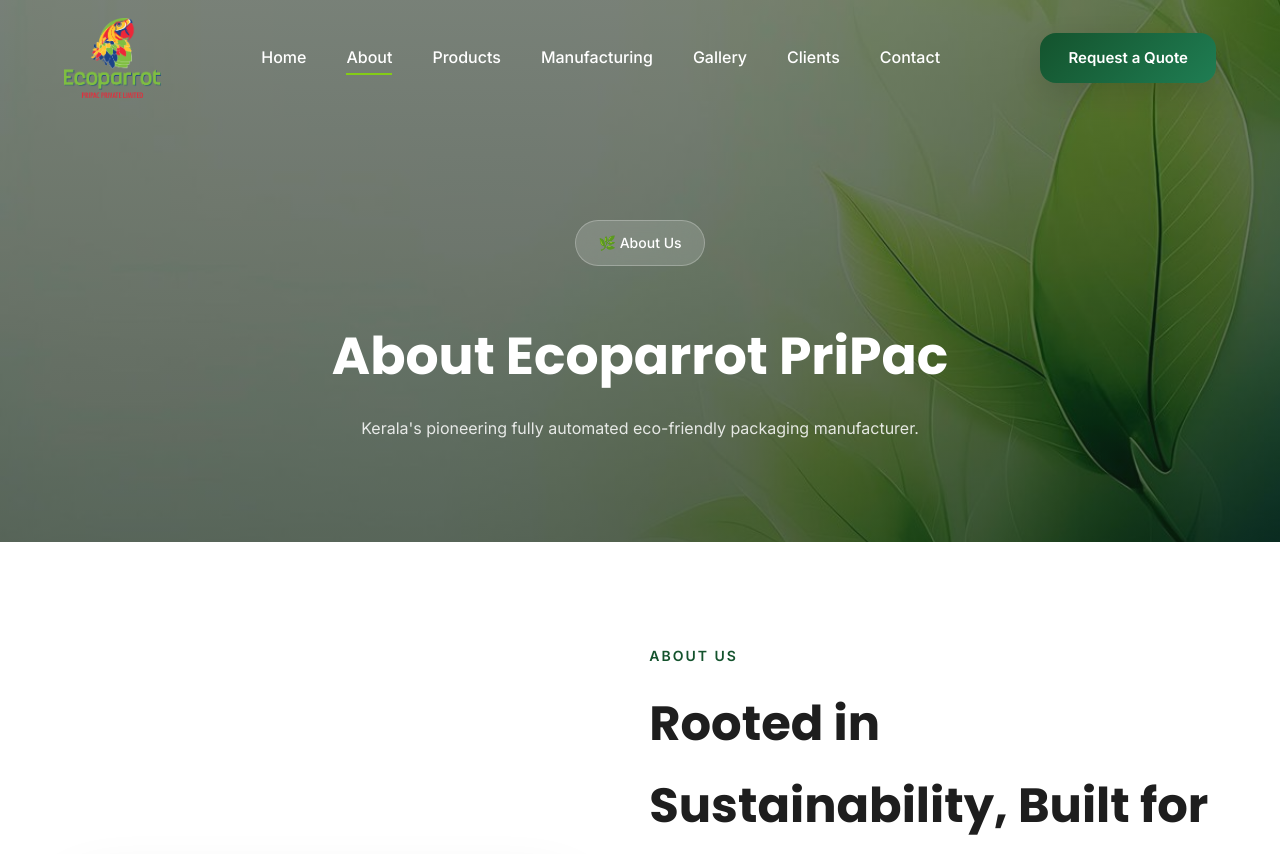
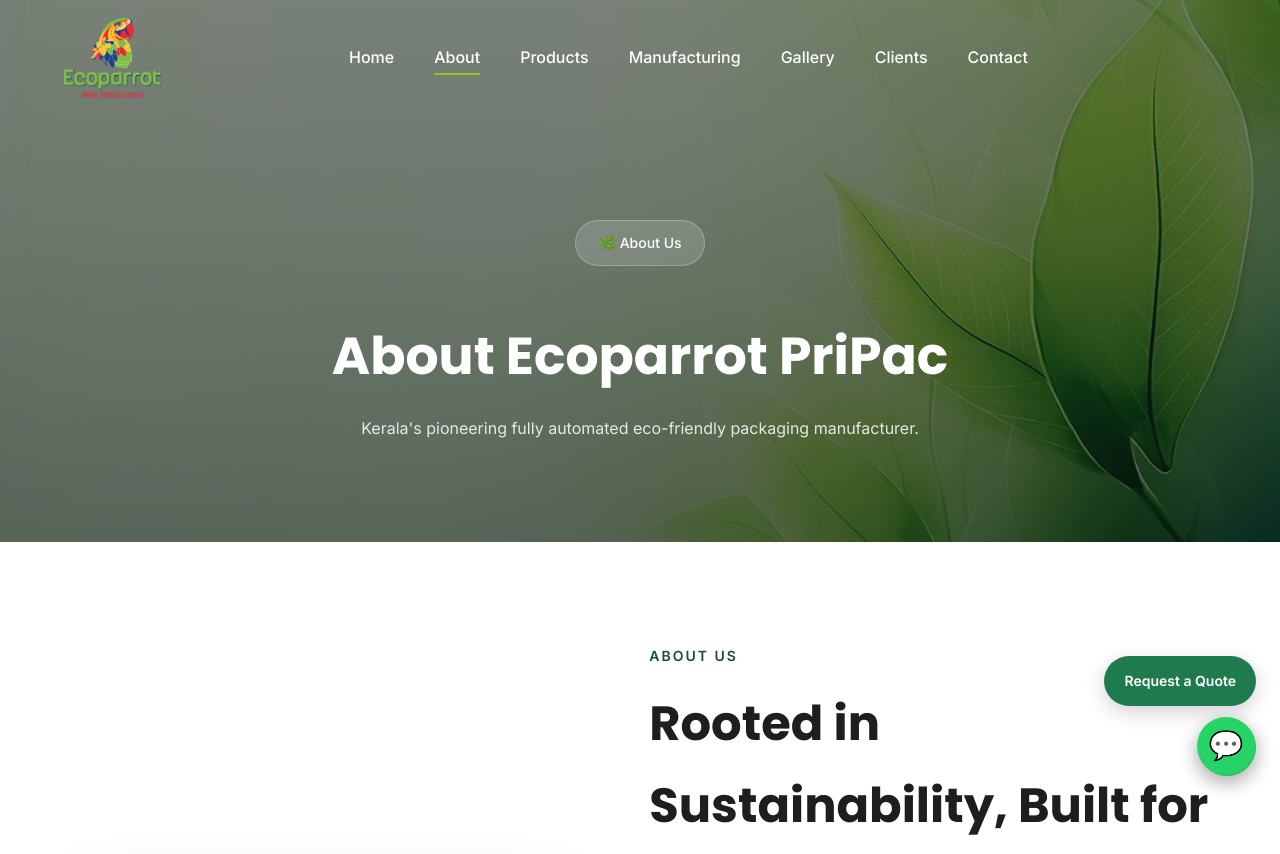
Before and after one commit to nabeel813/Ecoparrot, a Django app: page /about/ in a window 1280 px wide. Shown: the top 854 px of the page. Run offline with Django 5.2, Linux system fonts and the light colour scheme.

Commit message:
Add floating quote and WhatsApp buttons

```diff
--- /dev/null
+++ b/static/css/floating-actions.css
@@ -0,0 +1,95 @@
+.floating-actions {
+    position: fixed;
+    right: 24px;
+    bottom: 24px;
+
+    display: flex;
+    flex-direction: column;
+    align-items: flex-end;
+    gap: 12px;
+
+    z-index: 9999;
+}
+
+.floating-quote {
+    padding: 13px 20px;
+
+    background: var(--primary-color, #1f7a4d);
+    color: #fff;
+
+    border-radius: 30px;
+
+    font-family: 'Inter', sans-serif;
+    font-size: 14px;
+    font-weight: 600;
+
+    text-decoration: none;
+
+    box-shadow: 0 6px 20px rgba(0, 0, 0, 0.18);
+
+    transition: transform 0.3s ease,
+                box-shadow 0.3s ease;
+}
+
+.floating-quote:hover {
+    transform: translateY(-3px);
+
+    box-shadow: 0 10px 25px rgba(0, 0, 0, 0.25);
+}
+
+.floating-whatsapp {
+    width: 58px;
+    height: 58px;
+
+    display: flex;
+    align-items: center;
+    justify-content: center;
+
+    background: #25D366;
+    color: white;
+
+    border-radius: 50%;
+
+    text-decoration: none;
+
+    box-shadow: 0 6px 20px rgba(0, 0, 0, 0.20);
+
+    transition: transform 0.3s ease,
+                box-shadow 0.3s ease;
+}
+
+.floating-whatsapp svg {
+    width: 31px;
+    height: 31px;
+    fill: currentColor;
+}
+
+.floating-whatsapp:hover {
+    transform: scale(1.08);
+
+    box-shadow: 0 10px 28px rgba(0, 0, 0, 0.28);
+}
+
+@media (max-width: 768px) {
+
+    .floating-actions {
+        right: 16px;
+        bottom: 16px;
+        gap: 10px;
+    }
+
+    .floating-quote {
+        padding: 11px 16px;
+        font-size: 13px;
+    }
+
+    .floating-whatsapp {
+        width: 52px;
+        height: 52px;
+    }
+
+    .floating-whatsapp svg {
+        width: 27px;
+        height: 27px;
+    }
+}
--- /dev/null
+++ b/static/css/whatsapp.css
@@ -0,0 +1,50 @@
+/* Floating WhatsApp Button */
+
+.whatsapp-float {
+    position: fixed;
+    right: 25px;
+    bottom: 25px;
+
+    width: 58px;
+    height: 58px;
+
+    display: flex;
+    align-items: center;
+    justify-content: center;
+
+    background: #25D366;
+    color: white;
+
+    border-radius: 50%;
+
+    text-decoration: none;
+
+    font-size: 28px;
+
+    box-shadow: 0 6px 20px rgba(0, 0, 0, 0.20);
+
+    z-index: 9999;
+
+    transition: transform 0.3s ease,
+                box-shadow 0.3s ease;
+}
+
+.whatsapp-float:hover {
+    transform: scale(1.1);
+
+    box-shadow: 0 8px 25px rgba(0, 0, 0, 0.30);
+}
+
+@media (max-width: 768px) {
+
+    .whatsapp-float {
+        width: 52px;
+        height: 52px;
+
+        right: 18px;
+        bottom: 18px;
+
+        font-size: 24px;
+    }
+
+}
--- a/templates/website/base.html
+++ b/templates/website/base.html
@@ -36,7 +36,8 @@
     <link rel="stylesheet" href="{% static 'css/page-header.css' %}">
     <link rel="stylesheet" href="{% static 'css/animations.css' %}">
     <link rel="stylesheet" href="{% static 'css/responsive.css' %}">
-
+    <link rel="stylesheet" href="{% static 'css/floating-actions.css' %}">
+    <link rel="stylesheet" href="{% static 'css/whatsapp.css' %}">
     {% block extra_css %}{% endblock %}
 
 </head>
@@ -60,6 +61,30 @@
     <script src="https://cdnjs.cloudflare.com/ajax/libs/gsap/3.13.0/gsap.min.js"></script>
     <script src="https://cdnjs.cloudflare.com/ajax/libs/gsap/3.13.0/ScrollTrigger.min.js"></script>
 
+    <!-- Floating Contact Buttons -->
+
+<div class="floating-actions">
+
+    <!-- Request a Quote -->
+    <a href="{% url 'quotes:view' %}" class="floating-quote">
+        Request a Quote
+    </a>
+
+    <!-- WhatsApp -->
+    <a href="https://wa.me/919946018888?text=Hello%20Ecoparrot%2C%20I%20would%20like%20to%20know%20more%20about%20your%20packaging%20solutions."
+       class="floating-whatsapp"
+       target="_blank"
+       rel="noopener noreferrer"
+       aria-label="Chat with Ecoparrot on WhatsApp">
+
+        <svg viewBox="0 0 24 24" aria-hidden="true">
+            <path d="M20.52 3.48A11.86 11.86 0 0 0 12.05 0C5.5 0 .17 5.33.17 11.88c0 2.09.55 4.13 1.59 5.92L.1 24l6.34-1.66a11.9 11.9 0 0 0 5.61 1.42h.01c6.55 0 11.88-5.33 11.88-11.88 0-3.17-1.23-6.15-3.42-8.4ZM12.06 21.73h-.01a9.84 9.84 0 0 1-5.02-1.37l-.36-.21-3.76.99 1-3.66-.23-.38a9.82 9.82 0 0 1-1.5-5.22C2.18 6.46 6.61 2.03 12.06 2.03c2.64 0 5.12 1.03 6.99 2.9a9.82 9.82 0 0 1 2.89 6.99c0 5.45-4.43 9.88-9.88 9.88Zm5.42-7.4c-.3-.15-1.77-.87-2.04-.97-.27-.1-.47-.15-.67.15-.2.3-.77.97-.94 1.17-.17.2-.35.22-.65.07-.3-.15-1.26-.46-2.4-1.48-.89-.79-1.49-1.76-1.66-2.06-.17-.3-.02-.46.13-.61.13-.13.3-.35.45-.52.15-.17.2-.3.3-.5.1-.2.05-.37-.02-.52-.07-.15-.67-1.62-.92-2.22-.24-.58-.49-.5-.67-.51h-.57c-.2 0-.52.07-.79.37-.27.3-1.04 1.02-1.04 2.49s1.07 2.89 1.22 3.09c.15.2 2.1 3.21 5.09 4.5.71.31 1.26.5 1.69.64.71.23 1.35.2 1.86.12.57-.08 1.77-.72 2.02-1.42.25-.7.25-1.3.17-1.42-.07-.12-.27-.2-.57-.35Z"/>
+        </svg>
+
+    </a>
+
+</div>
+
     <!-- JavaScript -->
     <script src="{% static 'js/main.js' %}"></script>
     <script src="{% static 'js/navbar.js' %}"></script>
@@ -70,6 +95,19 @@
 
     {% block extra_js %}{% endblock %}
 
+
+<!-- Floating WhatsApp Button -->
+<a href="https://wa.me/919946018888"
+   class="whatsapp-float"
+   target="_blank"
+   rel="noopener noreferrer"
+   aria-label="Chat with Ecoparrot on WhatsApp">
+
+    <span class="whatsapp-icon">💬</span>
+
+</a>
+
 </body>
 
+
 </html>
--- a/templates/website/partials/navbar.html
+++ b/templates/website/partials/navbar.html
@@ -31,10 +31,6 @@
         <!-- Right Side -->
         <div class="nav-right">
 
-            <a href="{% url 'quotes:view' %}" class="btn btn-primary">
-                Request a Quote
-            </a>
-
     <!-- Mobile Menu -->
     <div class="hamburger">
         <span></span>
@@ -43,7 +39,6 @@
     </div>
 
 </div>
-
     </div>
 
     <!-- Mobile Nav -->
@@ -55,7 +50,6 @@
         <li><a href="{% url 'gallery:list' %}">Gallery</a></li>
         <li><a href="{% url 'clients' %}">Clients</a></li>
         <li><a href="{% url 'contact:view' %}">Contact</a></li>
-        <li><a href="{% url 'quotes:view' %}" class="btn btn-primary">Request a Quote</a></li>
     </ul>
 
 </nav>
```
Lines whose indentation alone changed are shown as unchanged.
